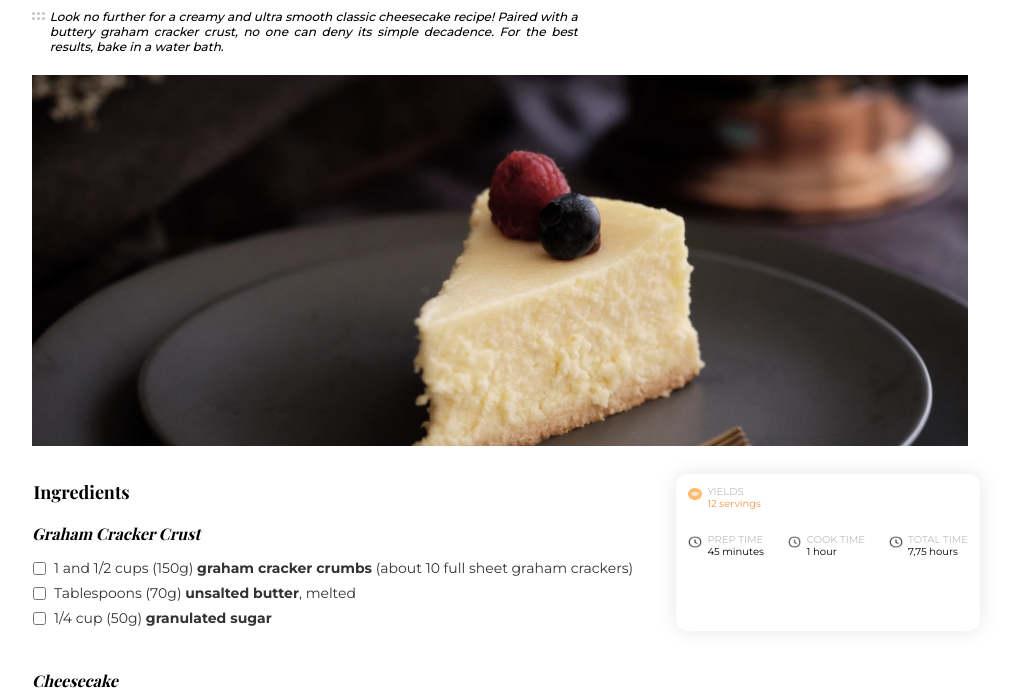
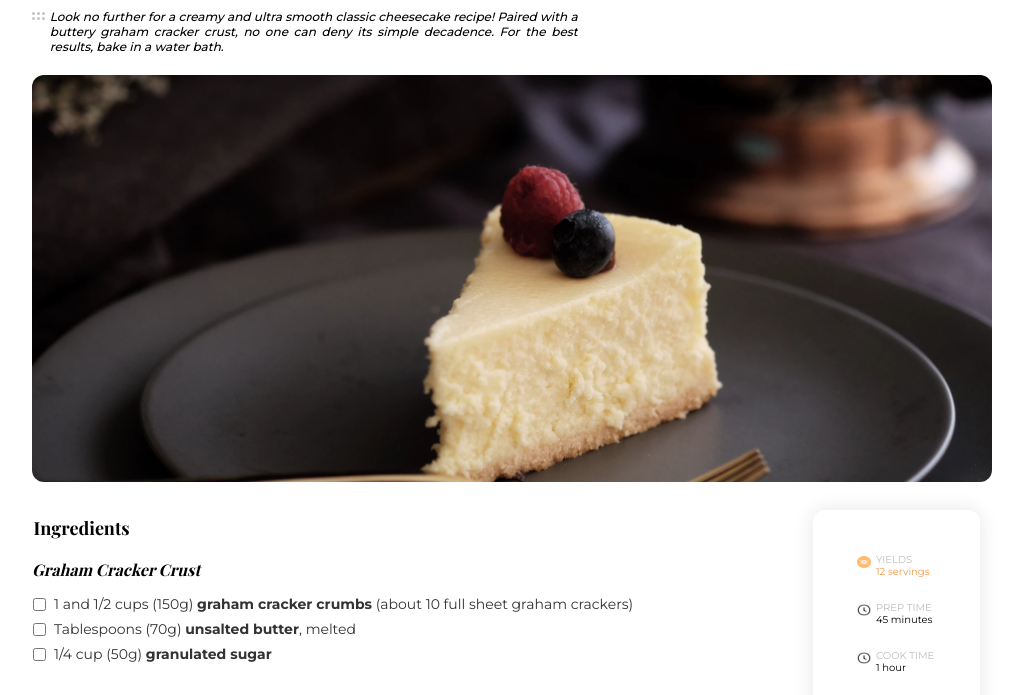
Before and after one commit to MelRibeiro/Recipe-Challenge, a plain HTML site: page index.html in a window 1280 px wide. Shown: the part 67-762 px from the top of the page, without its empty margins (140-1163 px from the left). Drawn offline with nearby package versions, Linux system fonts and the light colour scheme; a web font is replaced by a local one.

Commit message:
termineiiiiiiiiiiii

```diff
--- a/css/style.css
+++ b/css/style.css
@@ -102,7 +102,7 @@ header p {
     max-height: 25.438rem;
     max-width: 66rem;
     border-radius: 0.75rem;
-    padding: 0.75rem 0.75rem 1.5rem 0.75rem;
+    margin: 0.75rem 0.75rem 1.5rem 0.75rem;
 }
 
 /*============================================================*/
@@ -302,14 +302,18 @@ footer p a {
     .wrapper {
         display: flex;
         flex-direction: row-reverse;
-        justify-content: space-between
+        justify-content: space-between;
     }
 
     article {
         background-color: #fff;
         box-shadow: 0 0 1.25rem rgba(0, 0, 0, 0.1);
         border-radius: 0.75rem;
+        padding: 2rem;
     }
 
+    article ul {
+        flex-direction: column;
+    }
 
 }
```
